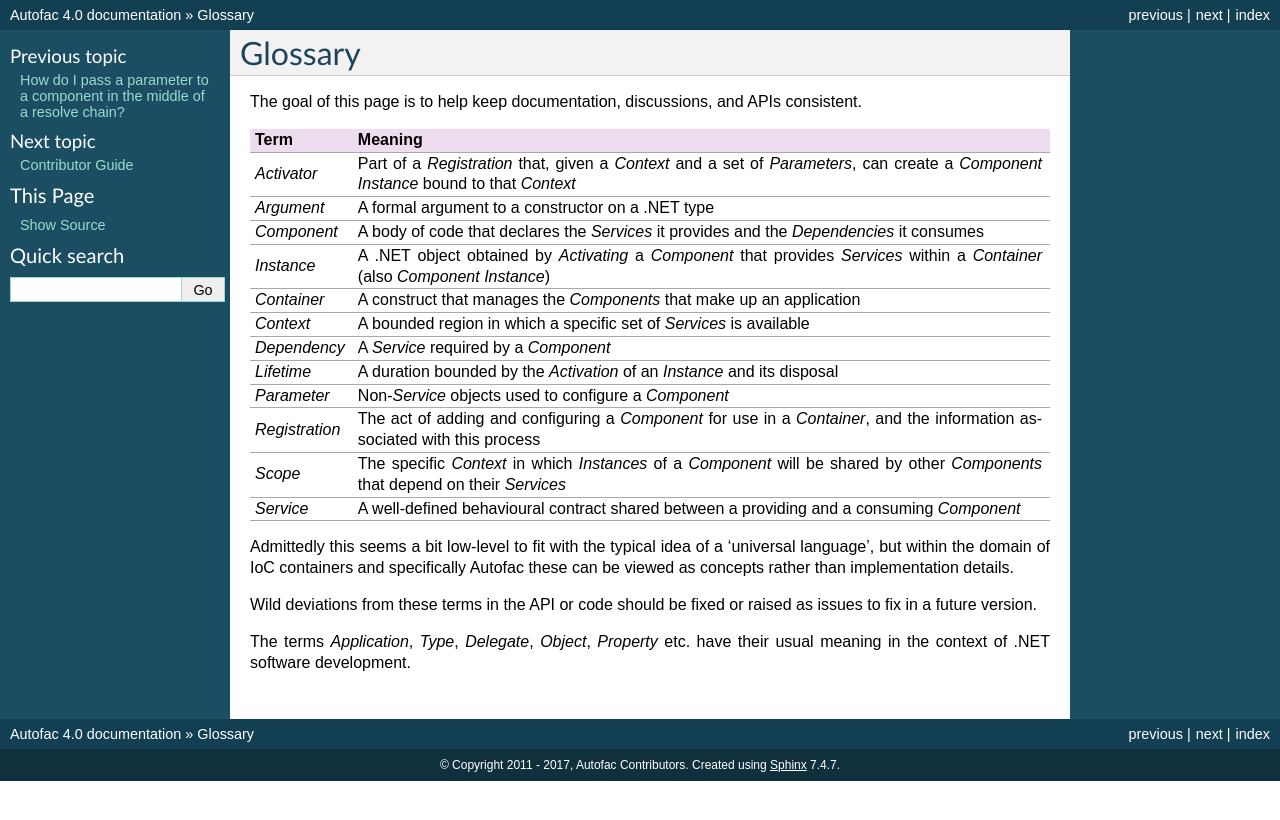
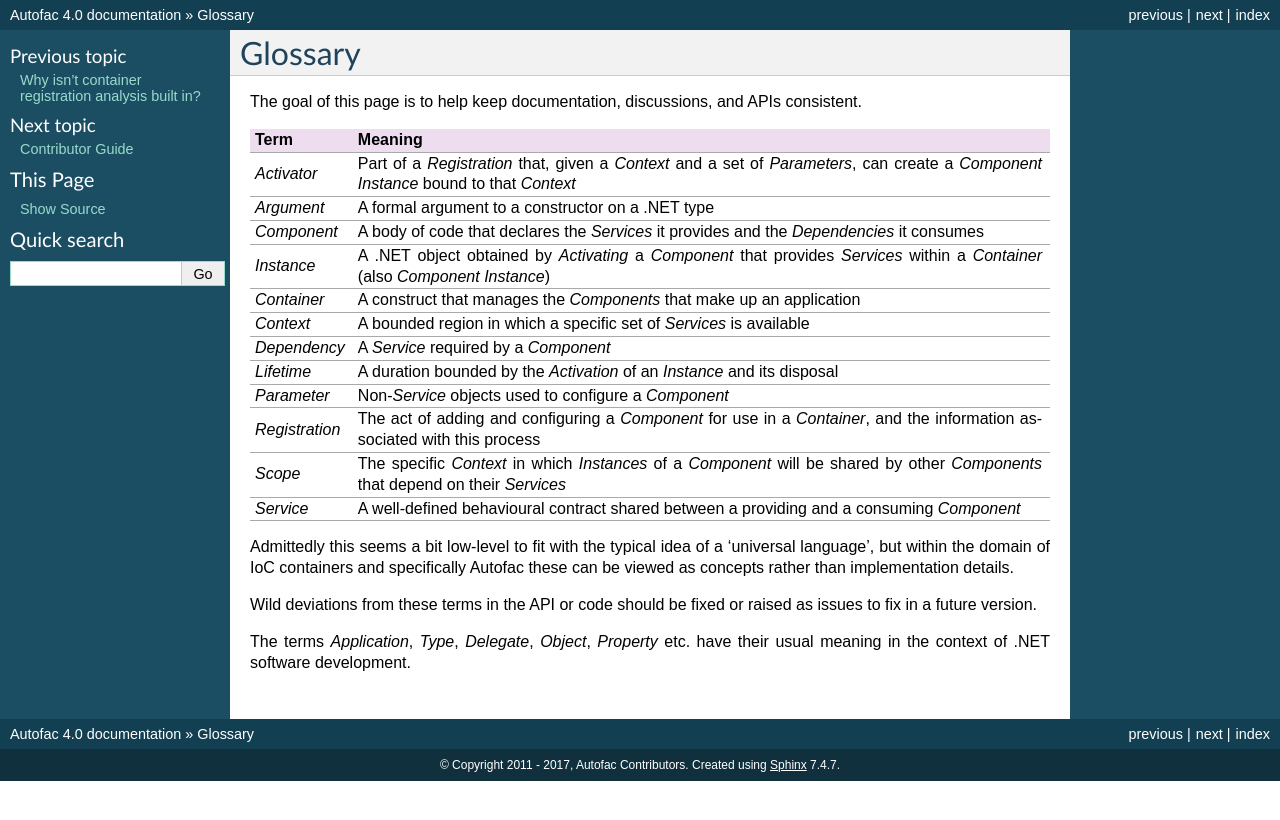
Before and after one commit to autofac/Documentation, a Sphinx documentation site: the page built from docs/glossary.rst, in a window 1280 px wide. Shown: the top 820 px of the page. Built offline with Sphinx 7.4.7, drawn with Linux system fonts in a browser that asks for light colours; some of the changed lines change nothing that is shown.

Commit message:
Added FAQ about container analysis.

```diff
--- /dev/null
+++ b/docs/faq/container-analysis.rst
@@ -0,0 +1,49 @@
+===================================================
+Why isn't container registration analysis built in?
+===================================================
+
+It is pretty frustrating to get runtime exceptions when resolving things due to an incomplete or incorrect set of registrations in your Autofac container. Why isn't there any sort of analysis built in so you can assert container validity after the container is built?
+
+While this feature does appear in some containers, the flexibility available in Autofac to handle dependency resolution based on runtime parameters and dynamic functionality makes it difficult to offer a useful container validity check.
+
+Consider the following example code:
+
+.. sourcecode:: csharp
+
+    var builder = new ContainerBuilder();
+
+    // ProdConfiguration requires a connectionString parameter
+    // because it reads from a database.
+    builder.RegisterType<ProdConfiguration>().AsSelf();
+
+    // Lambda reads the environment and returns the correct
+    // configuration based on that.
+    builder.Register(ctx => {
+      var env = Environment.GetEnvironmentVariable("ENVIRONMENT");
+      switch(env)
+      {
+        case "Development":
+          return new TestConfiguration();
+        case "Production":
+          return ctx.Resolve<ProdConfiguration>(new NamedParameter("connStr", connectionString));
+        default:
+          throw new NotSupportedException("Unknown environment name.");
+      }
+    }).As<IConfiguration>();
+
+Container configuration like this is perfectly valid but it raises questions:
+
+- If ``ProdConfiguration`` requires a connection string parameter that isn't registered in the container, is your container valid? What if you use service location and pass in the string as :doc:`a parameter during resolution <../resolve/parameters>`? How would the container know that?
+- If ``IConfiguration`` relies on a particular environment parameter being present and it's there during deployment but not during unit tests, is your container valid?
+
+These are somewhat simple cases. Consider the additional cases of things like...
+
+- Modules that can dynamically attach things to all registrations like :doc:`the logging module <../examples/log4net>`
+- :doc:`Registration sources <../advanced/registration-sources>`
+- :doc:`Registration parameters <../register/parameters>`
+- :doc:`Interceptors <../advanced/interceptors>`, :doc:`adapters <../advanced/adapters-decorators>`, and :doc:`decorators <../advanced/adapters-decorators>`
+- :doc:`Dynamic assembly scanning <../register/scanning>`
+
+These are not uncommon scenarios and that's not even a complete list of dynamic capabilities supported.
+
+It is possible that at some point a very simplistic analysis mechanism could be added to try catching a minority of issues, but it is likely a more valuable endeavor to enhance Autofac to support better diagnostic and tracing functionality to more quickly target and resolve runtime challenges that are encountered. (If you're interested in helping with that effort, `let us know! <https://github.com/autofac/Autofac/issues>`_)
--- a/docs/faq/index.rst
+++ b/docs/faq/index.rst
@@ -15,3 +15,4 @@
     binding-redirect.rst
     injecting-configured-parameters.rst
     injecting-global-parameters.rst
+    container-analysis.rst
```
